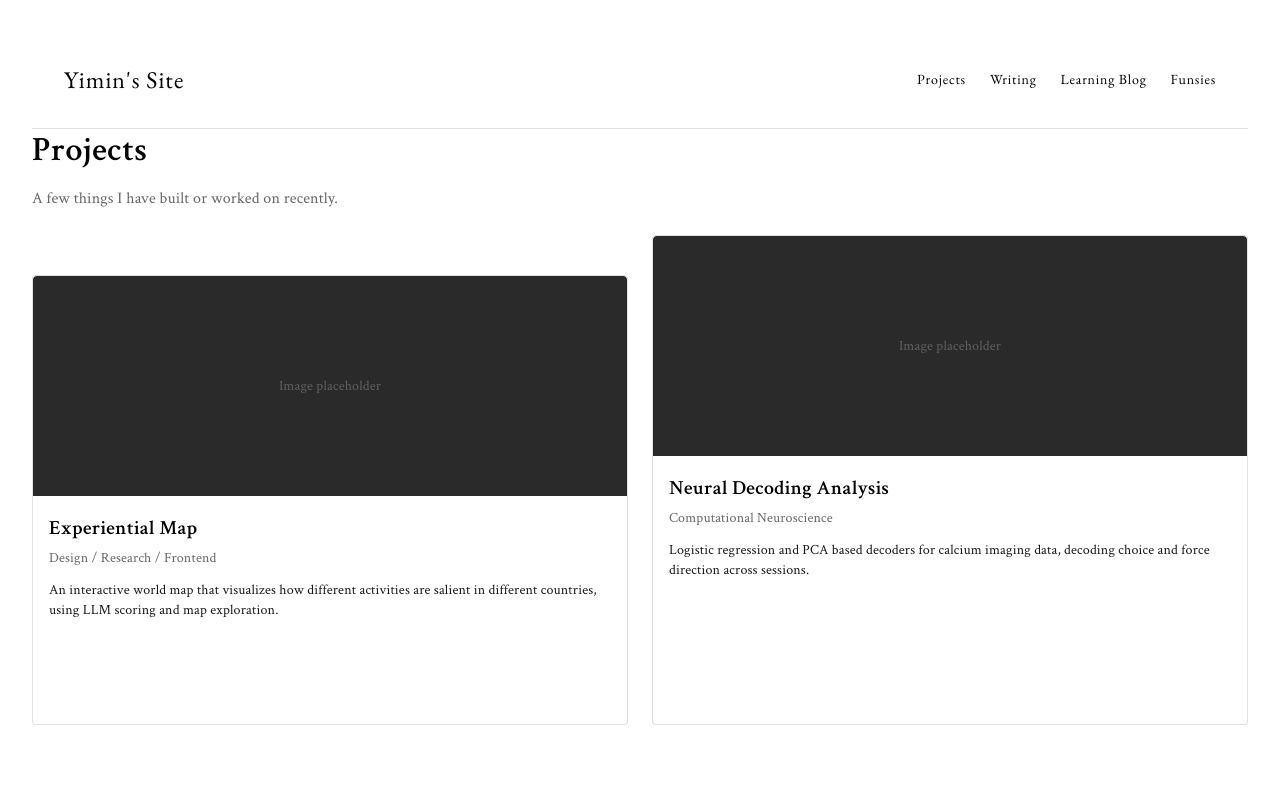
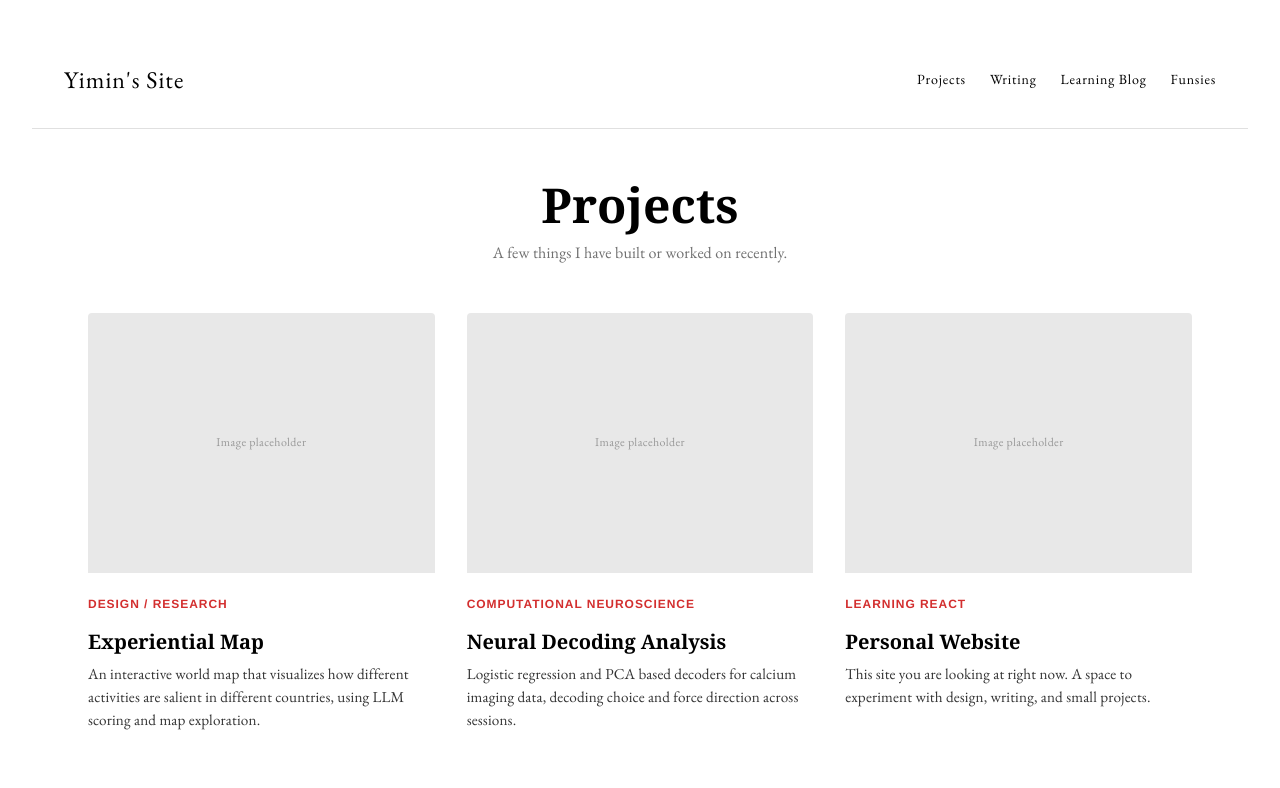
Before and after one commit to amoveablefeastym/my-personal-website, a React (Vite) app: page /projects in a window 1280 px wide. Shown: the top 788 px of the page. Built offline with nearby package versions, Linux system fonts and the light colour scheme.

Commit message:
update project page to have the New Yorker style

```diff
--- a/src/pages/Projects.jsx
+++ b/src/pages/Projects.jsx
@@ -1,152 +1,162 @@
 // src/pages/Projects.jsx
-// This page displays your projects in a responsive grid layout
-// Each project is shown as a card with title, role, description, and optional link
+// This page displays your projects in The New Yorker website style
+// Three-column grid layout with images, category labels, and editorial design
 
 // Import Material-UI components for layout and styling
 import Box from "@mui/material/Box" // Flexible container component (like a <div> with superpowers)
 import Card from "@mui/material/Card" // Card container for each project
 import CardContent from "@mui/material/CardContent" // Area inside card for main content
+import CardMedia from "@mui/material/CardMedia" // Component for displaying images
 import Typography from "@mui/material/Typography" // Text component with built-in styling variants
 
-// Font stack matching your navbar for visual consistency
-// Goudy-style serif fonts with fallbacks to ensure something always loads
-const serifFont =
-  "'Goudy Bookletter 1911', 'Crimson Text', 'EB Garamond', Georgia, serif"
+// The New Yorker uses classic serif fonts for body text
+const serifFont = "'EB Garamond', 'Crimson Text', 'Garamond', Georgia, serif"
 
 // Array of project objects - each contains data for one project card
 // This separation of data from presentation makes it easy to add/edit projects
 const projects = [
   {
     title: "Experiential Map", // Project name displayed as card heading
-    role: "Design / Research / Frontend", // Your role or technologies used
+    category: "DESIGN / RESEARCH", // Category label in red (The New Yorker style)
     description:
       "An interactive world map that visualizes how different activities are salient in different countries, using LLM scoring and map exploration.",
     link: "#", // URL to project (use "#" as placeholder if not ready)
-    image: null, // Placeholder for project image - add URL here later (e.g., "/images/experiential-map.png")
+    image: null, // Placeholder for project image - add URL here later
   },
   {
     title: "Neural Decoding Analysis",
-    role: "Computational Neuroscience",
+    category: "COMPUTATIONAL NEUROSCIENCE",
     description:
       "Logistic regression and PCA based decoders for calcium imaging data, decoding choice and force direction across sessions.",
     link: "#",
-    image: null, // Placeholder for project image
+    image: null,
   },
   {
     title: "Personal Website",
-    role: "Learning React + MUI",
+    category: "LEARNING REACT",
     description:
       "This site you are looking at right now. A space to experiment with design, writing, and small projects.",
     link: "#",
-    image: null, // Placeholder for project image
+    image: null,
   },
 ]
 
 // Main Projects component - renders the entire projects page
 function Projects() {
   return (
-    // Main container Box - wraps the entire page content
-    <Box>
-      {/* Page heading - Main title for the Projects page */}
+    // Main container Box - The New Yorker style with full width and generous margins
+    <Box
+      sx={{
+        maxWidth: "1200px", // Wider max width for three-column layout
+        margin: "0 auto", // Center the content horizontally
+        padding: { xs: 3, md: 6 }, // Responsive padding: smaller on mobile, larger on desktop
+        backgroundColor: "#ffffff", // Pure white background
+      }}
+    >
+      {/* Page heading - The New Yorker style centered title */}
       <Typography
-        variant="h4" // Uses h4 size from Material-UI's typography scale
-        component="h1" // Renders as <h1> tag for SEO and accessibility (largest heading)
+        variant="h3" // Large heading
+        component="h1" // Renders as <h1> tag for SEO and accessibility
         sx={{
-          mb: 2, // Margin bottom: 2 (uses theme spacing, usually 2 * 8px = 16px)
-          fontWeight: 600, // Semi-bold weight for prominence
-          fontFamily: serifFont, // Apply Goudy-style serif font for elegance
-          letterSpacing: "0.5px", // Slight spacing between letters for refined look
+          mb: 1, // Small margin bottom
+          fontWeight: 600, // Slightly bolder for main heading
+          fontFamily: "'Irvin Heading', Georgia, serif", // The New Yorker's display font
+          letterSpacing: "0px", // Tight letter spacing for display text
+          color: "#000000", // Pure black
+          fontSize: { xs: "2.5rem", md: "3rem" }, // Responsive sizing
+          textAlign: "center", // Center the heading
         }}
       >
         Projects
       </Typography>
 
-      {/* Subtitle - Brief description of what's on this page */}
+      {/* Subtitle - Brief description with The New Yorker's understated style */}
       <Typography
-        variant="body1" // Regular body text size (slightly larger than body2)
+        variant="body1" // Regular body text
         sx={{
-          mb: 3, // Margin bottom: 3 (3 * 8px = 24px) for spacing before cards
-          color: "text.secondary", // Uses theme's secondary text color (lighter gray)
-          fontFamily: serifFont, // Match heading font for consistency
+          mb: 6, // Large margin before grid (6 * 8px = 48px)
+          color: "#707070", // Medium gray
+          fontFamily: serifFont, // Serif for body text
+          fontSize: "1rem",
+          lineHeight: 1.5,
+          textAlign: "center", // Center the subtitle
         }}
       >
         A few things I have built or worked on recently.
       </Typography>
 
-      {/* Grid container - Creates staggered masonry-style layout */}
+      {/* Projects grid - The New Yorker's three-column layout */}
       <Box
         sx={{
-          display: "grid", // CSS Grid for flexible layout
-          // Two columns on medium+ screens, 1 column on mobile
-          gridTemplateColumns: { xs: "1fr", md: "repeat(2, 1fr)" }, // xs = extra small (mobile), md = medium (tablet+)
-          gap: 3, // Larger gap between cards (3 * 8px = 24px) for breathing room
-          // Stagger the cards by adding different top margins to odd/even items
-          "& > *:nth-of-type(odd)": {
-            marginTop: { xs: 0, md: "40px" }, // Odd cards (1st, 3rd) pushed down 40px on larger screens
+          display: "grid",
+          // Three columns on desktop, two on tablet, one on mobile
+          gridTemplateColumns: {
+            xs: "1fr", // Mobile: 1 column
+            sm: "repeat(2, 1fr)", // Tablet: 2 columns
+            md: "repeat(3, 1fr)", // Desktop: 3 columns
           },
-          "& > *:nth-of-type(even)": {
-            marginTop: { xs: 0, md: "0px" }, // Even cards (2nd, 4th) stay at top on larger screens
-          },
+          gap: 4, // Gap between cards (4 * 8px = 32px)
         }}
       >
         {/* Loop through projects array and create a Card for each one */}
-        {/* .map() transforms each project object into a Card component */}
         {projects.map((project) => (
           <Card
-            key={project.title} // Unique key for React list rendering (required for performance)
-            variant="outlined" // Outlined style = border but no shadow (cleaner, minimal look)
+            key={project.title} // Unique key for React list rendering
+            elevation={0} // No shadow - flat design like The New Yorker
             component="a" // Render Card as an <a> tag to make entire card clickable
             href={project.link !== "#" ? project.link : undefined} // Only add href if valid link exists
             target={project.link !== "#" ? "_blank" : undefined} // Open in new tab if valid link
             rel={project.link !== "#" ? "noreferrer" : undefined} // Security for external links
             sx={{
-              display: "flex", // Flexbox layout for card interior
-              flexDirection: "column", // Stack content vertically (image → title → role → desc)
-              padding: 0, // No padding - let CardContent handle spacing
-              minHeight: "450px", // Taller cards for staggered effect
+              display: "flex", // Flexbox layout
+              flexDirection: "column", // Stack content vertically
               textDecoration: "none", // Remove underline from link
               color: "inherit", // Use default text color, not blue link color
               cursor: project.link !== "#" ? "pointer" : "default", // Show pointer only if clickable
-              transition: "all 0.2s ease", // Smooth transition for hover effects
-              "&:hover": project.link !== "#" ? {
-                // Only apply hover effect if card has valid link
-                transform: "translateY(-8px)", // Lift card up more (8px) for dramatic effect
-                boxShadow: "0 8px 20px rgba(0, 0, 0, 0.2)", // Stronger shadow on hover
-              } : {},
+              transition: "transform 0.2s ease", // Smooth transition for hover
+              backgroundColor: "transparent", // No background
+              border: "none", // No border
+              // The New Yorker hover effect - subtle lift
+              "&:hover":
+                project.link !== "#"
+                  ? {
+                      transform: "translateY(-4px)", // Lift card slightly
+                    }
+                  : {},
             }}
           >
-            {/* Image placeholder - Shows when image URL is provided, otherwise shows gray box */}
+            {/* Image or placeholder - The New Yorker style 4:3 aspect ratio */}
             {project.image ? (
-              // If project has an image, display it
-              <Box
+              <CardMedia
                 component="img"
-                src={project.image}
+                image={project.image}
                 alt={`${project.title} preview`}
                 sx={{
-                  width: "30%",
-                  height: "220px", // Taller image for better proportion
-                  objectFit: "cover", // Crop image to fit without distortion
-                  borderRadius: "4px 4px 0 0", // Rounded top corners only
+                  width: "100%",
+                  aspectRatio: "4 / 3", // The New Yorker's standard image ratio
+                  objectFit: "cover", // Crop image to fit
+                  mb: 2, // Margin below image
                 }}
               />
             ) : (
-              // If no image, show placeholder box
+              // Placeholder box if no image
               <Box
                 sx={{
                   width: "100%",
-                  height: "220px", // Taller placeholder
-                  backgroundColor: "#2a2a2a", // Dark gray placeholder in dark mode
-                  borderRadius: "4px 4px 0 0", // Rounded top corners only
+                  aspectRatio: "4 / 3", // Match image ratio
+                  backgroundColor: "#e8e8e8", // Light gray placeholder
                   display: "flex",
                   alignItems: "center",
                   justifyContent: "center",
+                  mb: 2, // Margin below placeholder
                 }}
               >
                 <Typography
-                  variant="body2"
+                  variant="caption"
                   sx={{
-                    color: "#606060", // Muted gray text
+                    color: "#999999", // Muted gray text
                     fontFamily: serifFont,
+                    fontStyle: "italic",
                   }}
                 >
                   Image placeholder
@@ -154,49 +164,60 @@ function Projects() {
               </Box>
             )}
 
-            {/* CardContent - Main content area of the card */}
-            <CardContent>
-              {/* Project title - Main heading for each card */}
+            {/* CardContent - Main text content */}
+            <CardContent
+              sx={{
+                padding: 0, // Remove default padding for tight layout
+                "&:last-child": { paddingBottom: 0 }, // Remove bottom padding on last child
+              }}
+            >
+              {/* Category label - The New Yorker's signature red uppercase label */}
               <Typography
-                variant="h6" // h6 size - smaller than page title but prominent for cards
-                component="h2" // Renders as <h2> for proper heading hierarchy (h1 > h2)
+                variant="overline" // Small uppercase text variant
                 sx={{
-                  fontWeight: 600, // Semi-bold for card titles
-                  mb: 0.5, // Small margin bottom (0.5 * 8px = 4px) - tight spacing
-                  fontFamily: serifFont, // Goudy font for consistency
-                  letterSpacing: "0.3px", // Subtle letter spacing for elegance
+                  color: "#d32f2f", // The New Yorker's signature red
+                  fontFamily: "'Graphik', 'Helvetica Neue', Arial, sans-serif", // Sans-serif for labels
+                  fontSize: "0.75rem", // Small size
+                  fontWeight: 700, // Bold
+                  letterSpacing: "0.08em", // Wide letter spacing
+                  mb: 1, // Small margin below
+                  display: "block", // Force block display
                 }}
               >
-                {project.title} {/* Display the project title from data array */}
+                {project.category}
               </Typography>
 
-              {/* Role/Technology label - Shows your role or tech stack */}
+              {/* Project title - The New Yorker style serif headline */}
               <Typography
-                variant="body2" // Smaller body text (body2 < body1)
+                variant="h6" // h6 size for card titles
+                component="h2" // Renders as <h2> for proper heading hierarchy
                 sx={{
-                  color: "text.secondary", // Lighter gray color for less emphasis
-                  mb: 1.5, // Margin bottom (1.5 * 8px = 12px) before description
-                  fontFamily: serifFont, // Match page font
+                  fontWeight: 600, // Semi-bold for emphasis
+                  mb: 1, // Small margin bottom
+                  fontFamily: "'Irvin Heading', Georgia, serif", // The New Yorker's display font
+                  letterSpacing: "0px", // Tight spacing
+                  color: "#000000", // Pure black
+                  fontSize: "1.25rem", // Readable size
+                  lineHeight: 1.3, // Tight line height for headlines
                 }}
               >
-                {project.role} {/* Display role from data (e.g., "Design / Research") */}
+                {project.title}
               </Typography>
 
-              {/* Project description - Explains what the project is about */}
+              {/* Project description - The New Yorker's body copy style */}
               <Typography
-                variant="body2" // Small body text size
+                variant="body2" // Smaller body text
                 sx={{
-                  fontFamily: serifFont, // Consistent serif font
+                  fontFamily: serifFont, // Serif for body text
+                  color: "#333333", // Dark gray for readability
+                  lineHeight: 1.5, // Standard line height
+                  fontSize: "0.95rem", // Slightly smaller for card text
+                  letterSpacing: "0.01em", // Subtle letter spacing
                 }}
               >
-                {project.description} {/* Display full description from data */}
+                {project.description}
               </Typography>
             </CardContent>
-
-            {/* Spacer Box - Pushes content to fill card height */}
-            {/* flexGrow: 1 means this box expands to fill available vertical space */}
-            {/* This ensures all cards have equal height in the grid */}
-            <Box sx={{ flexGrow: 1 }} />
           </Card>
         ))}
       </Box>
```
